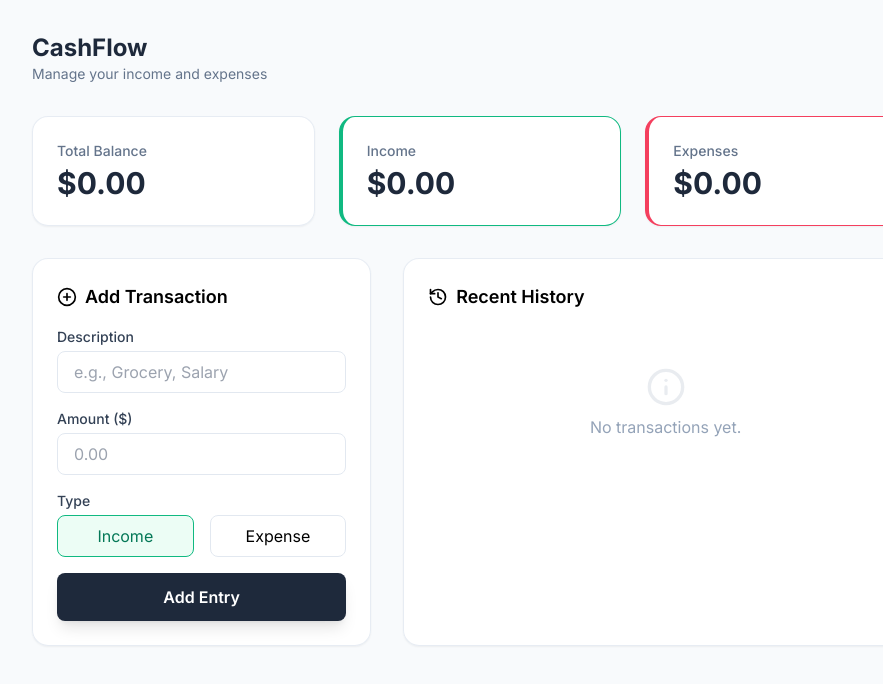
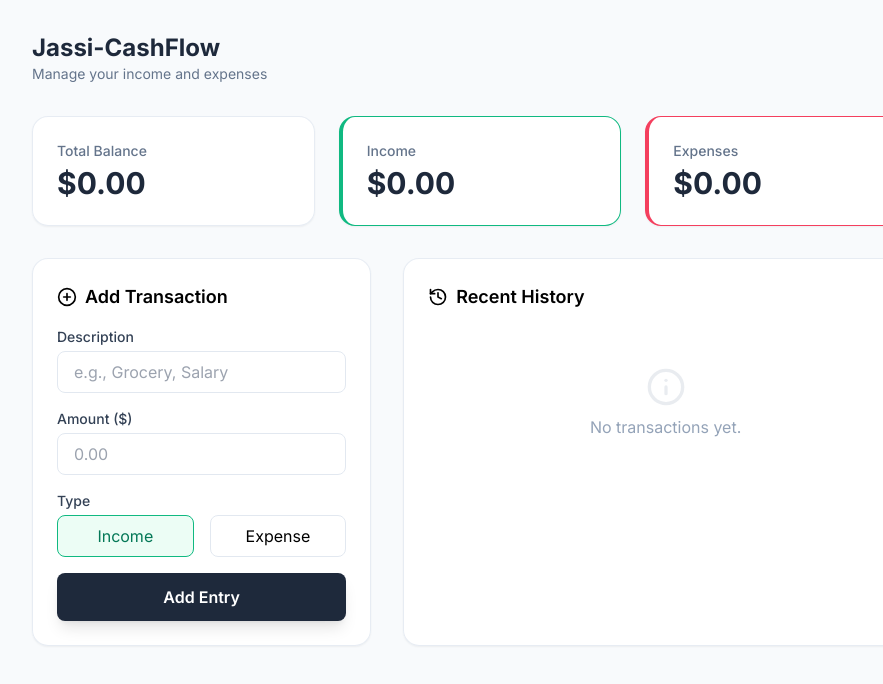
Before and after one commit to subratorb/Fin-app, a plain HTML site: page index.html in a window 1280 px wide. Shown: the full height of the page, 160-1043 px from the left. Drawn offline with nearby package versions, Linux system fonts and the light colour scheme.

Commit message:
Rename app title from 'CashFlow' to 'Jassi-CashFlow'

```diff
--- a/index.html
+++ b/index.html
@@ -17,7 +17,7 @@
     <div class="max-w-4xl mx-auto">
         <header class="flex justify-between items-center mb-8">
             <div>
-                <h1 class="text-2xl font-bold text-slate-800">CashFlow</h1>
+                <h1 class="text-2xl font-bold text-slate-800">Jassi-CashFlow</h1>
                 <p class="text-slate-500 text-sm">Manage your income and expenses</p>
             </div>
             <div class="bg-indigo-100 p-2 rounded-full text-indigo-600">
```
